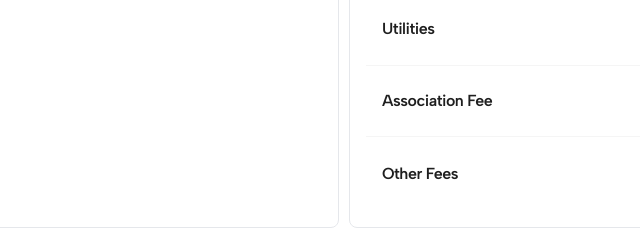
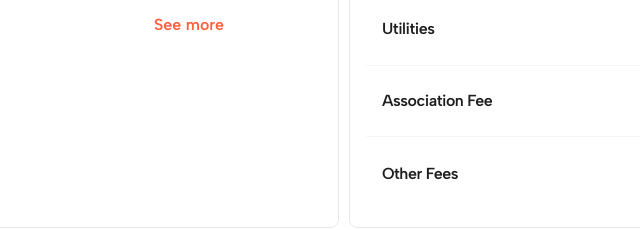
Before and after one commit to kandyba/home-ca, a website built with Vite: page index.html in a window 1280 px wide. Shown: the part 1570-1800 px from the top of the page, 317-957 px from the left. Built offline with nearby package versions, Linux system fonts and the light colour scheme.

Commit message:
Minor updates

```diff
--- a/index.html
+++ b/index.html
@@ -484,7 +484,7 @@
         <!-- Know Your Home section -->
 
         <!-- Manage Finances section -->
-        <section class="mb-12">
+        <section class="mb-12 overflow-hidden">
             <div class="container">
                 <div class="pt-12 border-t border-greyscaleGray2">
                     <div class="flex items-center justify-between mb-6">
@@ -608,6 +608,9 @@
                                             </div>
                                             <span>$1,800</span>
                                         </div>
+                                    </div>
+                                    <div class="hidden lg:flex lg:mt-4 lg:justify-center">
+                                        <a href="#" class="text-primary hover:text-orange4 active:text-orange2 transition duration-200">See more</a>
                                     </div>
                                 </div>
                             </div>
--- a/src/style.css
+++ b/src/style.css
@@ -131,3 +131,7 @@
 .swiper-pagination-bullet.swiper-pagination-bullet-active {
   @apply bg-primary;
 }
+
+.swiper.manage-finances {
+  @apply lg:mx-[calc((100vw_-_992px)_/_2_*_-1)] xl:mx-[calc((100vw_-_1248px)_/_2_*_-1)] lg:px-[calc((100vw_-_992px)_/_2)] xl:px-[calc((100vw_-_1248px)_/_2)];
+}
```
